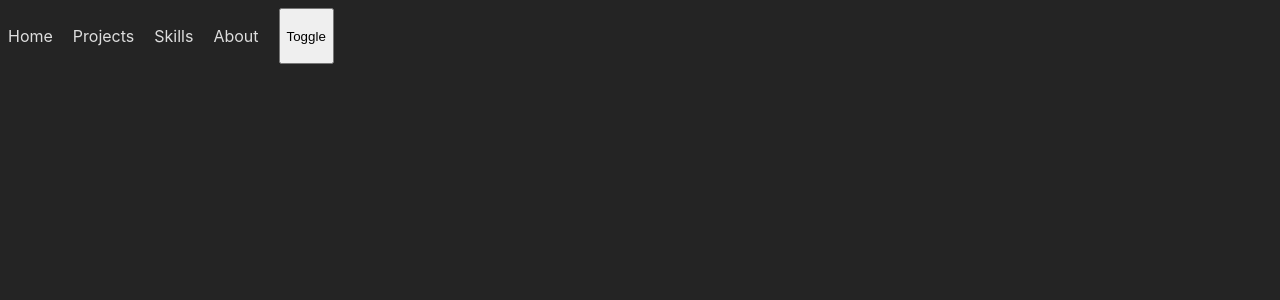
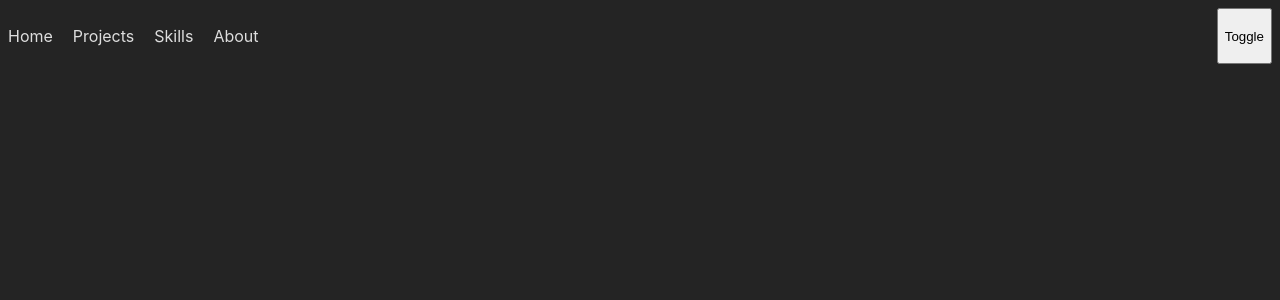
Before and after one commit to samsonc89/samson-react-portfolio, a React (Vite) app: page / in a window 1280 px wide. Shown: the top 300 px of the page. Built offline with nearby package versions, Linux system fonts and the light colour scheme.

Commit message:
Add id to toggle button

```diff
--- a/src/components/navbar/Navbar.jsx
+++ b/src/components/navbar/Navbar.jsx
@@ -22,7 +22,7 @@ const Navbar = () => {
   return (
     <div className="navbar">
       <NavLinks />
-      <button>Toggle</button>
+      <button id="btn--theme-toggle">Toggle</button>
     </div>
   );
 };
```
